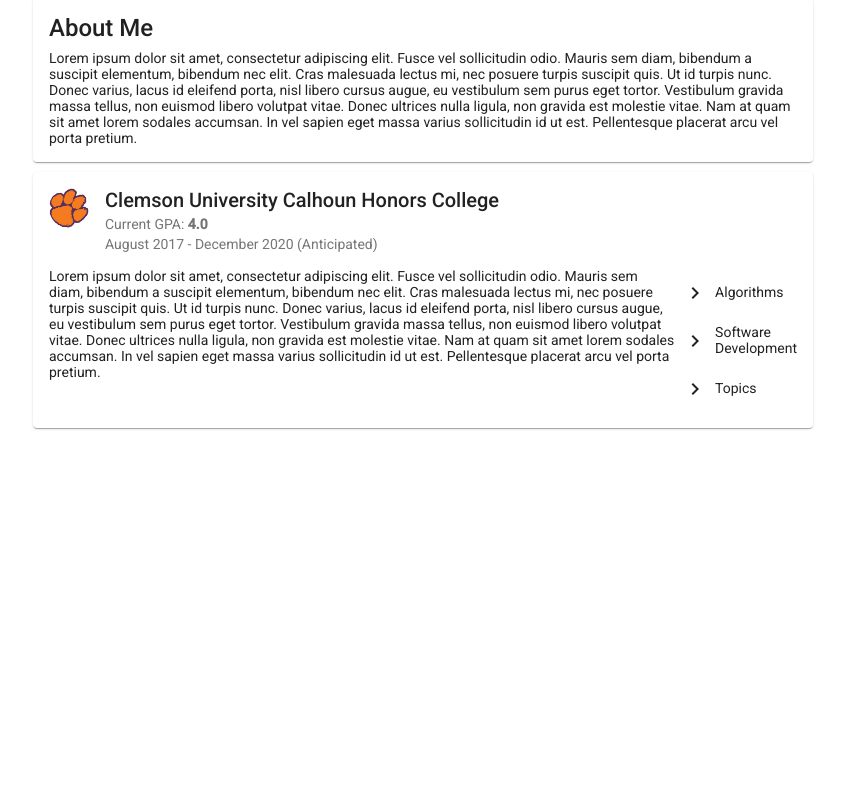
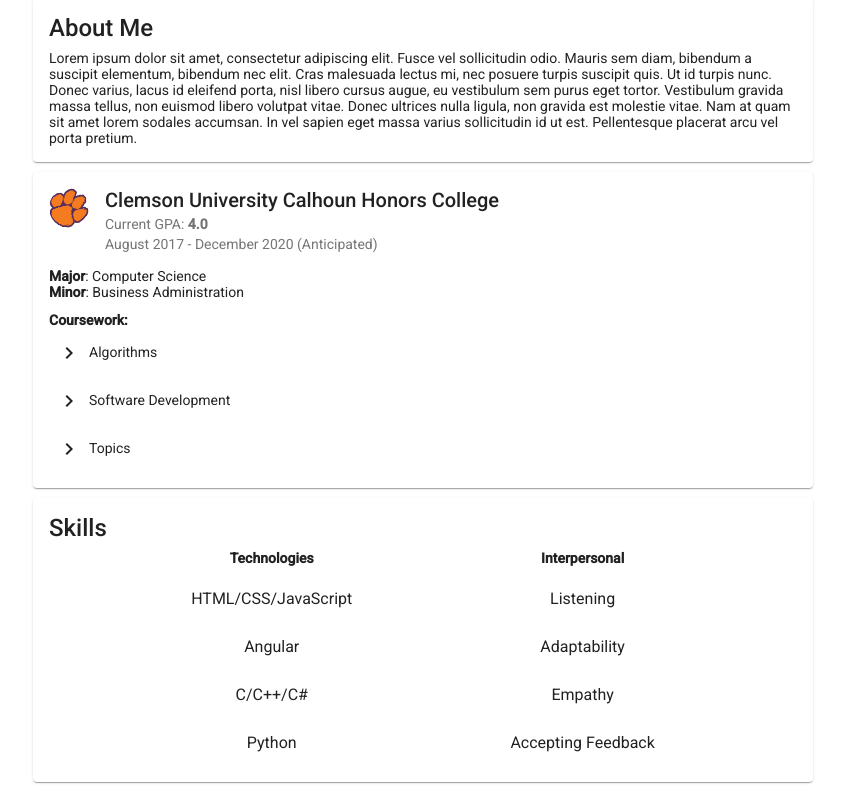
Before and after one commit to jackcmac/jack-mcelhinney, an Angular app: page / in a window 1280 px wide. Shown: the part 319-1119 px from the top of the page, without its empty margins (217-1062 px from the left). Before the commit the page ends 800 px from the top, so only its background shows below. Built offline with nearby package versions, Linux system fonts and the light colour scheme.

Commit message:
school and skills

```diff
--- a/src/app/app.component.html
+++ b/src/app/app.component.html
@@ -58,18 +58,18 @@
             <mat-card-subtitle class="middle-subtitle">Current GPA: <strong>4.0</strong></mat-card-subtitle>
             <mat-card-subtitle>August 2017 - December 2020 (Anticipated)</mat-card-subtitle>
           </mat-card-header>
-          <mat-card-content class="tree-view-split">
-            <p>
-                Lorem ipsum dolor sit amet, consectetur adipiscing elit. Fusce vel sollicitudin odio. Mauris sem diam, bibendum a suscipit elementum, bibendum nec elit. Cras malesuada lectus mi, nec posuere turpis suscipit quis. Ut id turpis nunc. Donec varius, lacus id eleifend porta, nisl libero cursus augue, eu vestibulum sem purus eget tortor. Vestibulum gravida massa tellus, non euismod libero volutpat vitae. Donec ultrices nulla ligula, non gravida est molestie vitae. Nam at quam sit amet lorem sodales accumsan. In vel sapien eget massa varius sollicitudin id ut est. Pellentesque placerat arcu vel porta pretium.
-            </p>
+          <mat-card-content>
+            <div class="clemson-detail">
+              <p><strong>Major</strong>: Computer Science</p>
+              <p><strong>Minor</strong>: Business Administration</p>
+            </div>
+            <div class="coursework">
+              <p class><strong>Coursework:</strong></p>
               <mat-tree [dataSource]="dataSource" [treeControl]="treeControl">
-              <!-- This is the tree node template for leaf nodes -->
                 <mat-tree-node *matTreeNodeDef="let node" matTreeNodePadding>
-                <!-- use a disabled button to provide padding for tree leaf -->
                   <button mat-icon-button disabled></button>
                   {{node.name}}
                 </mat-tree-node>
-              <!-- This is the tree node template for expandable nodes -->
                 <mat-tree-node *matTreeNodeDef="let node;when: hasChild" matTreeNodePadding>
                   <button mat-icon-button matTreeNodeToggle
                           [attr.aria-label]="'toggle ' + node.name">
@@ -80,6 +80,32 @@
                   {{node.name}}
                 </mat-tree-node>
               </mat-tree>
+            </div>
+          </mat-card-content>
+        </mat-card>
+        <mat-card class="tab-card about-card">
+          <mat-card-title>
+            Skills
+          </mat-card-title>
+          <mat-card-content class="split-card">
+            <div class="hard-skills">
+                <p class="skill-classification"><strong>Technologies</strong></p>
+                <mat-list role="list">
+                  <mat-list-item role="listitem">HTML/CSS/JavaScript</mat-list-item>
+                  <mat-list-item role="listitem">Angular</mat-list-item>
+                  <mat-list-item role="listitem">C/C++/C#</mat-list-item>
+                  <mat-list-item role="listitem">Python</mat-list-item>
+                </mat-list>
+            </div>
+            <div class="soft-skills">
+              <p class="skill-classification"><strong>Interpersonal</strong></p>
+              <mat-list role="list">
+                <mat-list-item role="listitem">Listening</mat-list-item>
+                <mat-list-item role="listitem">Adaptability</mat-list-item>
+                <mat-list-item role="listitem">Empathy</mat-list-item>
+                <mat-list-item role="listitem">Accepting Feedback</mat-list-item>
+              </mat-list>
+            </div>
           </mat-card-content>
         </mat-card>
       </div>
--- a/src/app/app.component.scss
+++ b/src/app/app.component.scss
@@ -117,9 +117,21 @@ p {
     margin-bottom: 12px;
 }
 
-.tree-view-split {
+.coursework {
+    margin-top: 12px;
+}
+
+.split-card {
     display: flex;
     justify-content: space-evenly;
+}
+
+::ng-deep .mat-list-item-content {
+    justify-content: center;
+}
+
+.skill-classification {
+    text-align: center;
 }
 
 //   .spacer {
--- a/src/app/app.module.ts
+++ b/src/app/app.module.ts
@@ -10,6 +10,7 @@ import { MatCardModule } from '@angular/material/card';
 import { MatButtonModule } from '@angular/material/button';
 import { MatTreeModule } from '@angular/material/tree';
 import { MatIconModule } from '@angular/material/icon';
+import { MatListModule } from '@angular/material/list';
 
 @NgModule({
   declarations: [
@@ -23,7 +24,8 @@ import { MatIconModule } from '@angular/material/icon';
     MatCardModule,
     MatButtonModule,
     MatTreeModule,
-    MatIconModule
+    MatIconModule,
+    MatListModule
   ],
   providers: [],
   bootstrap: [AppComponent]
```
Lines whose indentation alone changed are shown as unchanged.
